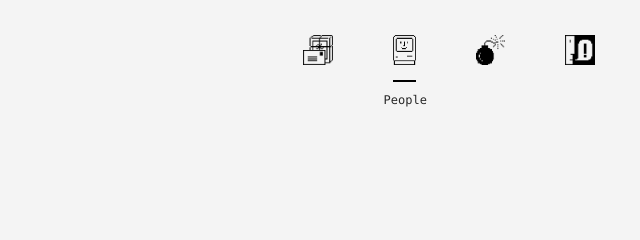
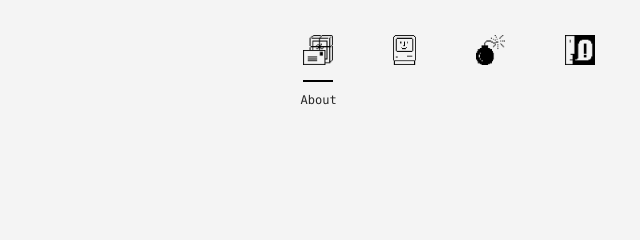
Before and after one commit to finnclark/theend, a plain HTML site: page about.html in a window 1280 px wide. Shown: the top 240 px of the page, 640-1280 px from the left. Drawn offline with nearby package versions, Linux system fonts and the light colour scheme.

Commit message:
fixed active tags on pages to be right

```diff
--- a/about.html
+++ b/about.html
@@ -42,8 +42,8 @@ j=d.createElement(s),dl=l!='dataLayer'?'&l='+l:'';j.async=true;j.src=
 				<div class="navigation triggers col-md-6">
 					<a class="contact-trigger" href="contact"><img src="img/speak.png"><span>Contact</span></a>
 					<a class="progress-trigger" href="progress"><img src="img/bomb.png"><span>Progress</span></a>
-					<a class="people-trigger active" href="people"><img src="img/machappy.png"><span>People</span></a>
-					<a class="about-trigger" href="about"><img src="img/package.png"><span>About</span></a>
+					<a class="people-trigger" href="people"><img src="img/machappy.png"><span>People</span></a>
+					<a class="about-trigger active" href="about"><img src="img/package.png"><span>About</span></a>
 				</div>
 			</div>
 
```
Also changed, not shown: contact.html (+1 -1 lines), progress.html (+1 -1 lines).
